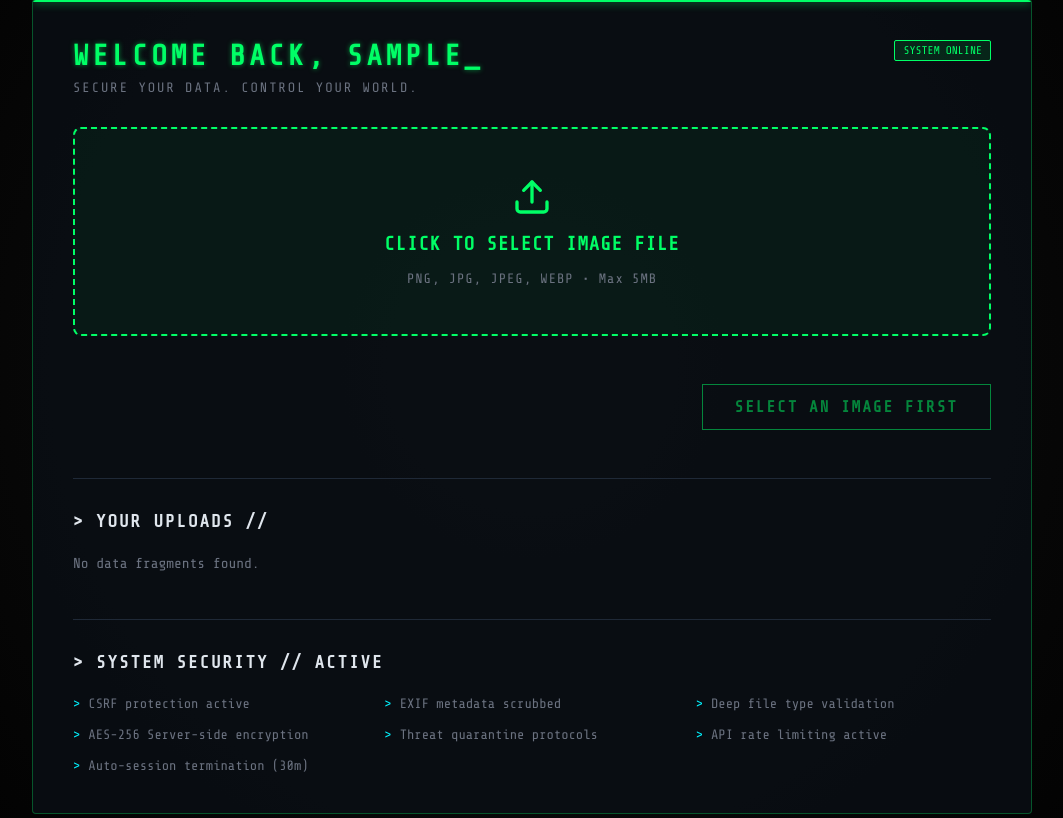
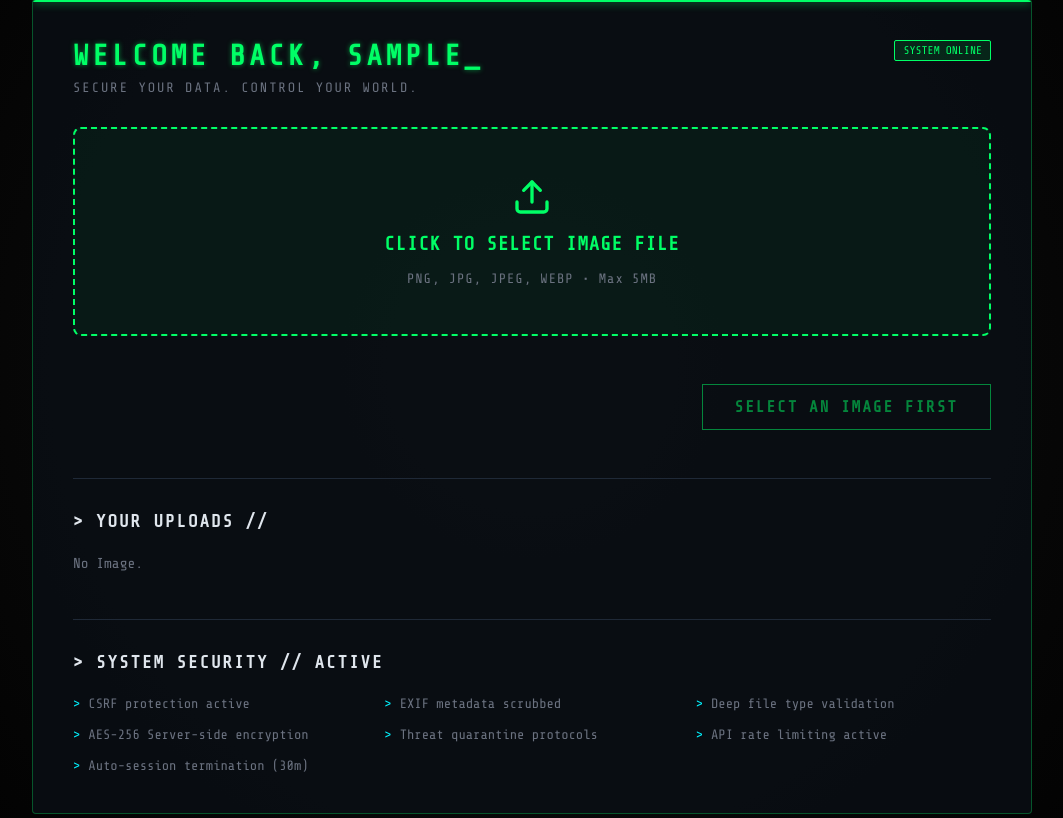
Before and after one commit to avengsum/secure-aws-photoshare, a Flask app: page /dashboard in a window 1280 px wide. Shown: the part 144-962 px from the top of the page, without its empty margins (108-1171 px from the left). Run offline with Flask 3, Linux system fonts and the light colour scheme; the visitor is signed in with stand-in values (Sample User, id 1).

Commit message:
improve some typo

```diff
--- a/app/templates/dashboard.html
+++ b/app/templates/dashboard.html
@@ -114,7 +114,7 @@
                 {% endfor %}
             </div>
         {% else %}
-            <p style="color: var(--text-muted); margin-top: 1.5rem; font-size: 0.9rem;">No data fragments found.</p>
+            <p style="color: var(--text-muted); margin-top: 1.5rem; font-size: 0.9rem;">No Image.</p>
         {% endif %}
     </div>
 
```
